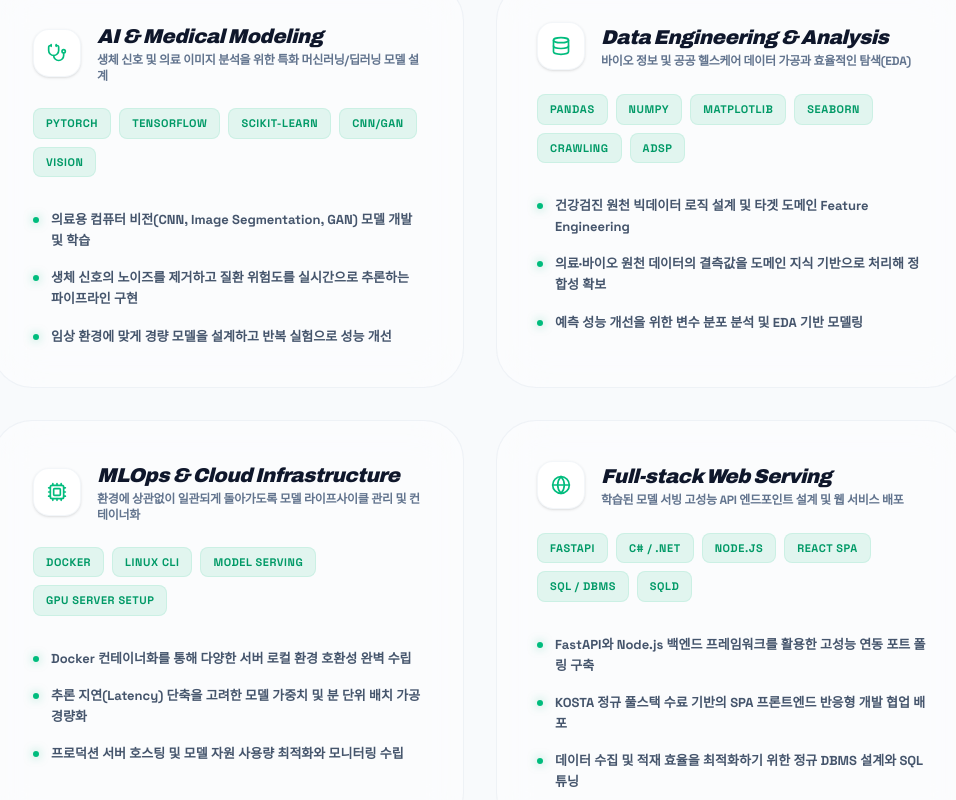
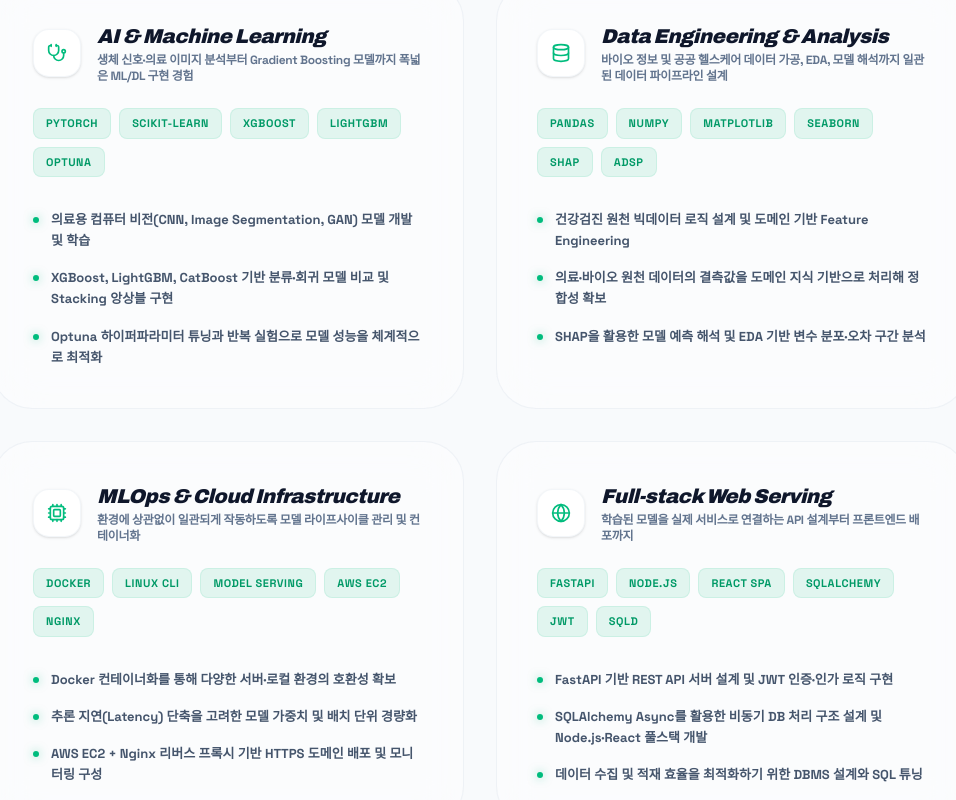
Before and after one commit to kmh8405/ai_portfolio, a React (Vite) app: page / in a window 1280 px wide. Shown: the part 2580-3380 px from the top of the page, without its empty margins (160-1116 px from the left). Built offline with nearby package versions, Linux system fonts and the light colour scheme.

Commit message:
feat: update skills — add XGBoost/LightGBM/Optuna/SHAP/SQLAlchemy/JWT, refresh descriptions

```diff
--- a/src/App.tsx
+++ b/src/App.tsx
@@ -82,46 +82,46 @@ interface Philosophy {
 // --- Data ---
 const SKILLS: Skill[] = [
   {
-    category: "AI & Medical Modeling",
-    description: "생체 신호 및 의료 이미지 분석을 위한 특화 머신러닝/딥러닝 모델 설계",
-    tags: ["PyTorch", "TensorFlow", "Scikit-Learn", "CNN/GAN", "Vision"],
+    category: "AI & Machine Learning",
+    description: "생체 신호·의료 이미지 분석부터 Gradient Boosting 모델까지 폭넓은 ML/DL 구현 경험",
+    tags: ["PyTorch", "Scikit-Learn", "XGBoost", "LightGBM", "Optuna"],
     items: [
       "의료용 컴퓨터 비전(CNN, Image Segmentation, GAN) 모델 개발 및 학습",
-      "생체 신호의 노이즈를 제거하고 질환 위험도를 실시간으로 추론하는 파이프라인 구현",
-      "임상 환경에 맞게 경량 모델을 설계하고 반복 실험으로 성능 개선"
+      "XGBoost, LightGBM, CatBoost 기반 분류·회귀 모델 비교 및 Stacking 앙상블 구현",
+      "Optuna 하이퍼파라미터 튜닝과 반복 실험으로 모델 성능을 체계적으로 최적화"
     ],
     icon: <Stethoscope className="w-5 h-5 text-emerald-500" />,
   },
   {
     category: "Data Engineering & Analysis",
-    description: "바이오 정보 및 공공 헬스케어 데이터 가공과 효율적인 탐색(EDA)",
-    tags: ["Pandas", "NumPy", "Matplotlib", "Seaborn", "Crawling", "ADsP"],
+    description: "바이오 정보 및 공공 헬스케어 데이터 가공, EDA, 모델 해석까지 일관된 데이터 파이프라인 설계",
+    tags: ["Pandas", "NumPy", "Matplotlib", "Seaborn", "SHAP", "ADsP"],
     items: [
-      "건강검진 원천 빅데이터 로직 설계 및 타겟 도메인 Feature Engineering",
+      "건강검진 원천 빅데이터 로직 설계 및 도메인 기반 Feature Engineering",
       "의료·바이오 원천 데이터의 결측값을 도메인 지식 기반으로 처리해 정합성 확보",
-      "예측 성능 개선을 위한 변수 분포 분석 및 EDA 기반 모델링"
+      "SHAP을 활용한 모델 예측 해석 및 EDA 기반 변수 분포·오차 구간 분석"
     ],
     icon: <Database className="w-5 h-5 text-emerald-500" />,
   },
   {
     category: "MLOps & Cloud Infrastructure",
-    description: "환경에 상관없이 일관되게 돌아가도록 모델 라이프사이클 관리 및 컨테이너화",
-    tags: ["Docker", "Linux CLI", "Model Serving", "GPU Server Setup"],
+    description: "환경에 상관없이 일관되게 작동하도록 모델 라이프사이클 관리 및 컨테이너화",
+    tags: ["Docker", "Linux CLI", "Model Serving", "AWS EC2", "Nginx"],
     items: [
-      "Docker 컨테이너화를 통해 다양한 서버 로컬 환경 호환성 완벽 수립",
-      "추론 지연(Latency) 단축을 고려한 모델 가중치 및 분 단위 배치 가공 경량화",
-      "프로덕션 서버 호스팅 및 모델 자원 사용량 최적화와 모니터링 수립"
+      "Docker 컨테이너화를 통해 다양한 서버·로컬 환경의 호환성 확보",
+      "추론 지연(Latency) 단축을 고려한 모델 가중치 및 배치 단위 경량화",
+      "AWS EC2 + Nginx 리버스 프록시 기반 HTTPS 도메인 배포 및 모니터링 구성"
     ],
     icon: <Cpu className="w-5 h-5 text-emerald-500" />,
   },
   {
     category: "Full-stack Web Serving",
-    description: "학습된 모델 서빙 고성능 API 엔드포인트 설계 및 웹 서비스 배포",
-    tags: ["FastAPI", "C# / .NET", "Node.js", "React SPA", "SQL / DBMS", "SQLD"],
+    description: "학습된 모델을 실제 서비스로 연결하는 API 설계부터 프론트엔드 배포까지",
+    tags: ["FastAPI", "Node.js", "React SPA", "SQLAlchemy", "JWT", "SQLD"],
     items: [
-      "FastAPI와 Node.js 백엔드 프레임워크를 활용한 고성능 연동 포트 폴링 구축",
-      "KOSTA 정규 풀스택 수료 기반의 SPA 프론트엔드 반응형 개발 협업 배포",
-      "데이터 수집 및 적재 효율을 최적화하기 위한 정규 DBMS 설계와 SQL 튜닝"
+      "FastAPI 기반 REST API 서버 설계 및 JWT 인증·인가 로직 구현",
+      "SQLAlchemy Async를 활용한 비동기 DB 처리 구조 설계 및 Node.js·React 풀스택 개발",
+      "데이터 수집 및 적재 효율을 최적화하기 위한 DBMS 설계와 SQL 튜닝"
     ],
     icon: <Globe className="w-5 h-5 text-emerald-500" />,
   },
```
